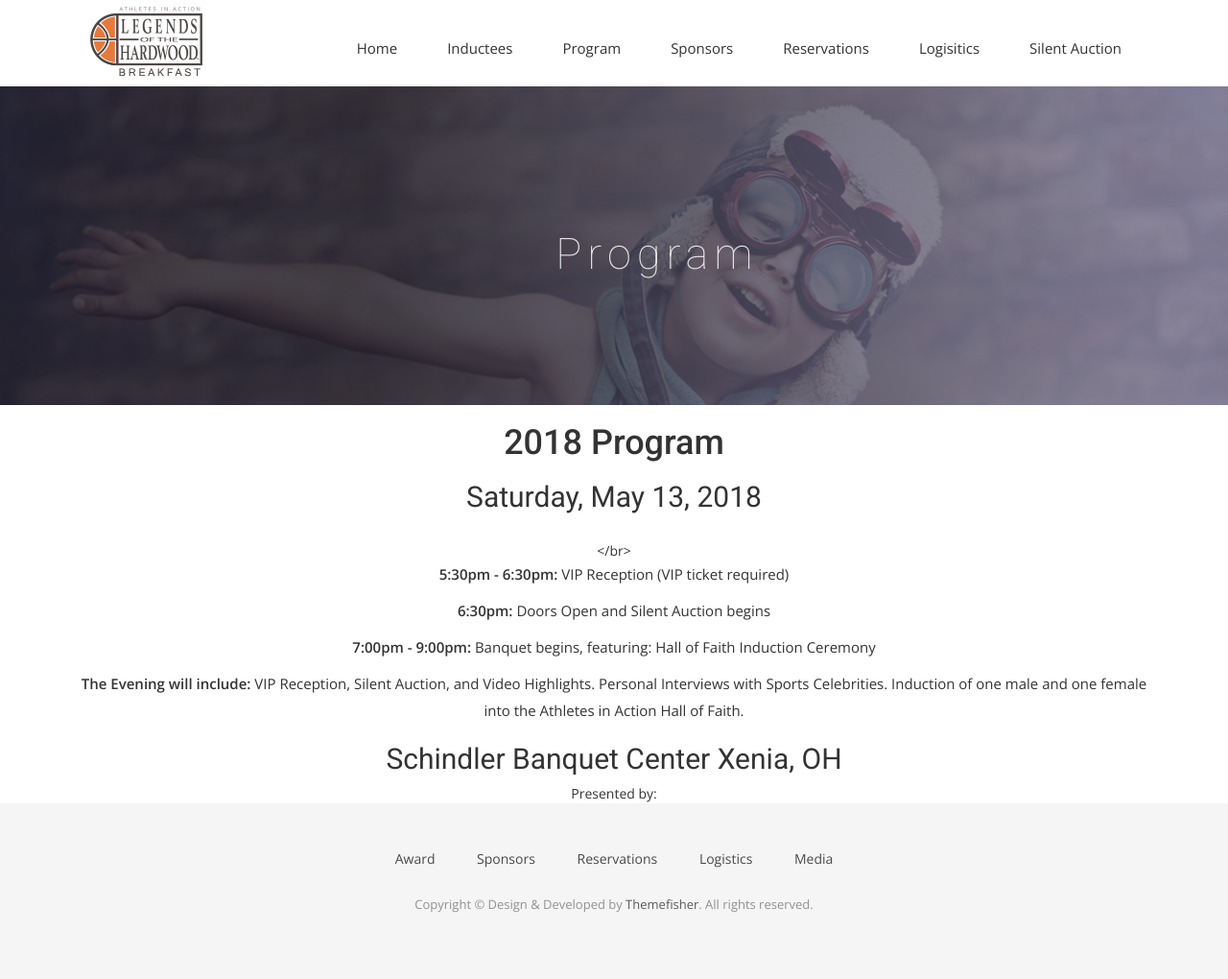
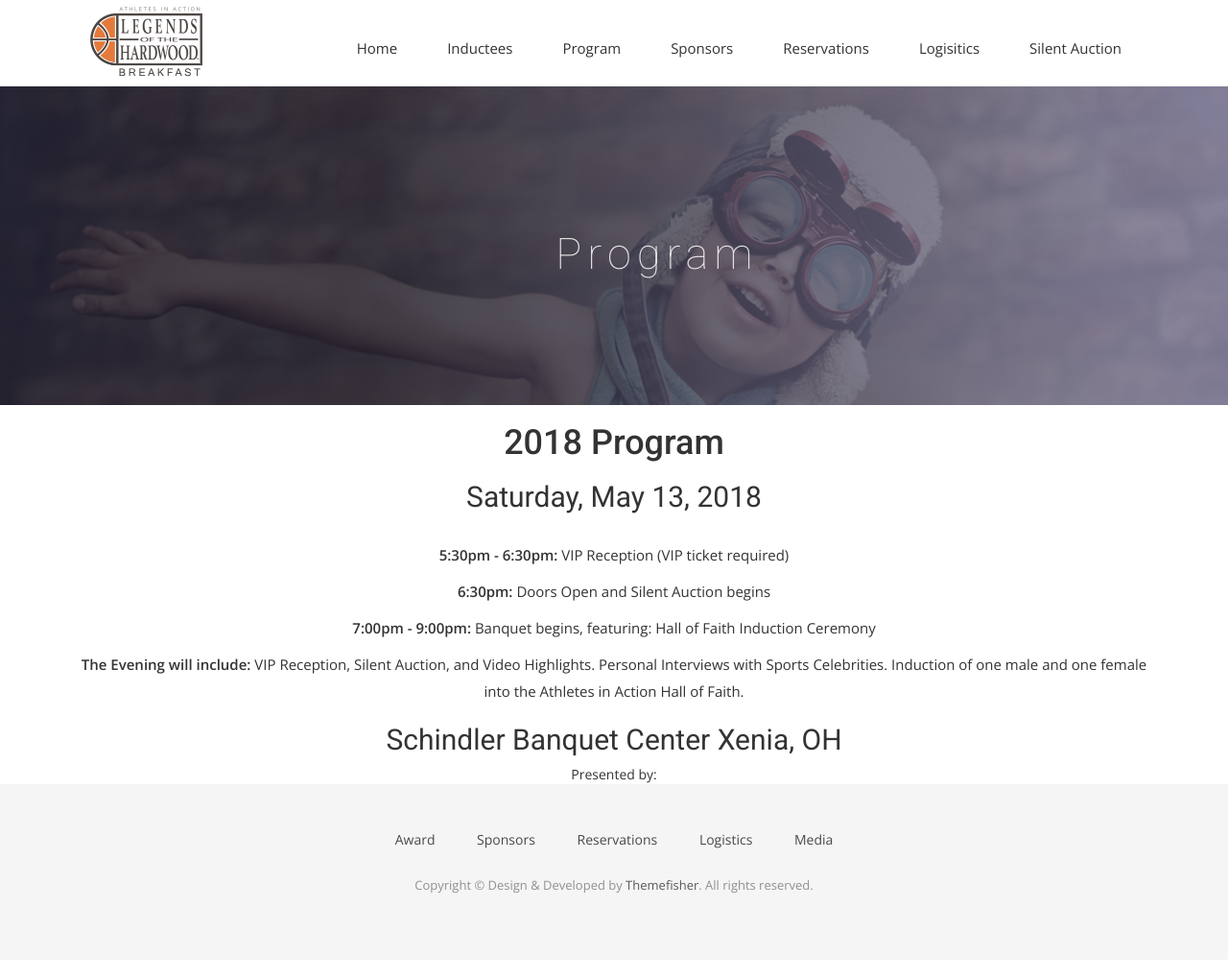
Before and after one commit to CruGlobal/NightofChampions, a Jekyll site: the page built from program.markdown, in a window 1280 px wide. Shown: the whole page at 96% size. Built offline with Jekyll 4.4.1, drawn with Linux system fonts in a browser that asks for light colours; nearby versions of some CDN libraries; some web fonts are replaced; our own code applies the rules of GitHub Pages for plain Markdown files.

Commit message:
Updated Program

```diff
--- a/program.markdown
+++ b/program.markdown
@@ -9,7 +9,7 @@ position: 1
 <h1>2018 Program</h1>
 
 <h2>Saturday, May 13, 2018</h2>
-<br> </br>
+<br>
 <p><b>5:30pm - 6:30pm:</b>
 VIP Reception (VIP ticket required)</p>
 
```
